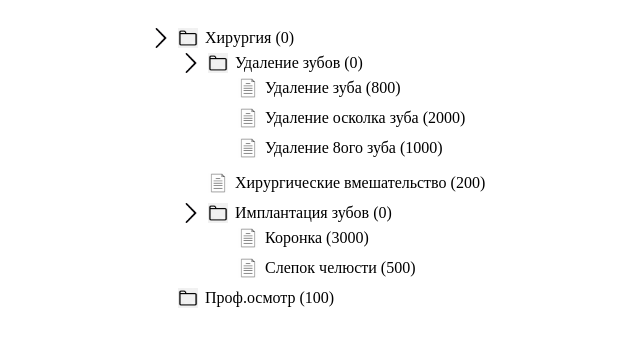
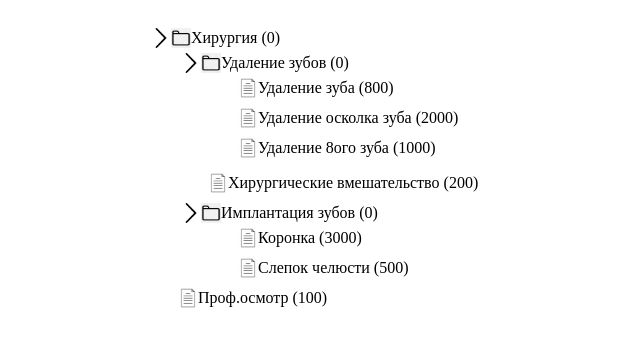
Before and after one commit to IgorNasevich/Test-Task-Folder-System, a plain HTML site: page index.html in a window 1280 px wide. Shown: the whole page, without its empty margins (30-670 px from the left). Drawn offline with Linux system fonts and the light colour scheme.

Commit message:
fix: display folder/file bug fixed

```diff
--- a/script.js
+++ b/script.js
@@ -1,56 +1,27 @@
-
-// function foo(arr,tabs){
-// 	if (arr === null) {
-// 		wrapper.append(document.createElement('div'))
-// 		return
-// 	}
-// 	for (let i = 0; i < arr.length; i++){
-// 		console.log('  '.repeat(tabs)+arr[i].sorthead);
-// 		foo(arr[i].children, tabs+1)
-// 	}
-// }
-
 let wrapper = document.querySelector('.wrapper')
 let prevElem = wrapper
 
 
 function render(arr) {
 
-
 	if (arr === null) {
 		return
 	}
-
 
 	for (let i = 0; i < arr.length; i++){
 		let type = 'assets/folder.png'
 		let elem = document.createElement('div')
 
 		prevElem.append(elem)
-		elem.classList.add('elem')
-
-
-		if(arr[i].head === null){
-			elem.classList.add('rootElem')
-
-			if(arr[i].children !== null){
-				prevElem = elem
-			}
+		elem.classList.add(arr[i].head === null ? 'rootElem' : 'innerElem')
+		if(arr[i].children !== null){
+			prevElem = elem
 		}
 		else{
-			elem.classList.add('innerElem')
-			if(arr[i].children !== null){
-				prevElem = elem
-
-			}
-			else{
-				type = 'assets/file.png'
-			}
-
-
+			type = 'assets/file.png'
 		}
 
-		if(arr[i].children === null){
+		if(arr[i].children === null || arr[i].children.length ===0){
 			elem.innerHTML =
 				`
 				<div class= 'elem-wrapper'>
@@ -71,12 +42,9 @@ function render(arr) {
 		}
 
 		render(arr[i].children)
-		if(i+1 === arr.length)	{
-			prevElem = prevElem.parentElement
-		}
 	}
+	prevElem = prevElem.parentElement
 }
-
 
 function sort(arr) {
 	if (arr === null) return
@@ -178,7 +146,7 @@ let root = []
 
 for (let i = 0; i < services.length; i++){
 	dataSet[services[i].id] = services[i]
-	services[i]['children'] = services[i].node == 1 ? [] : null
+	services[i]['children'] = services[i].node === 1 ? [] : null
 	delete services[i].id
 	delete services[i].node
 }
--- a/style.css
+++ b/style.css
@@ -13,11 +13,6 @@
 	margin-left: 30px;
 	width: 300px;
 	padding: 5px 0
-}
-
-.elem{
-
-
 }
 
 .elem-wrapper{
@@ -36,10 +31,8 @@
 	transition-duration: 0.3s;
 }
 
-
 .hidden{
 	display: none;
-
 }
 
 .tilt{
```
